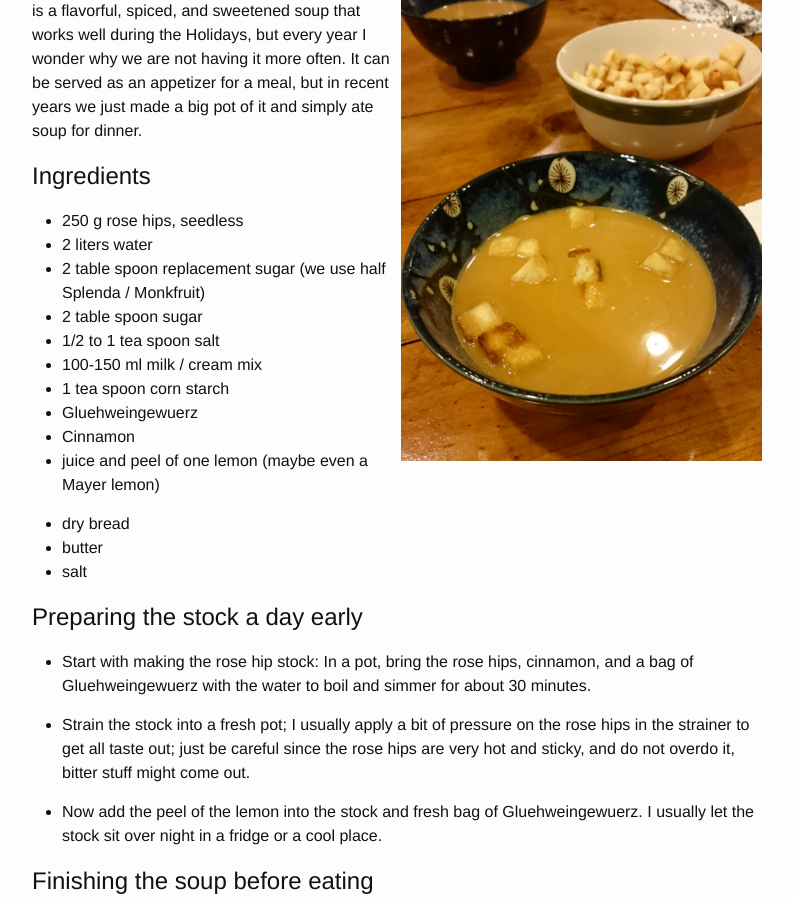
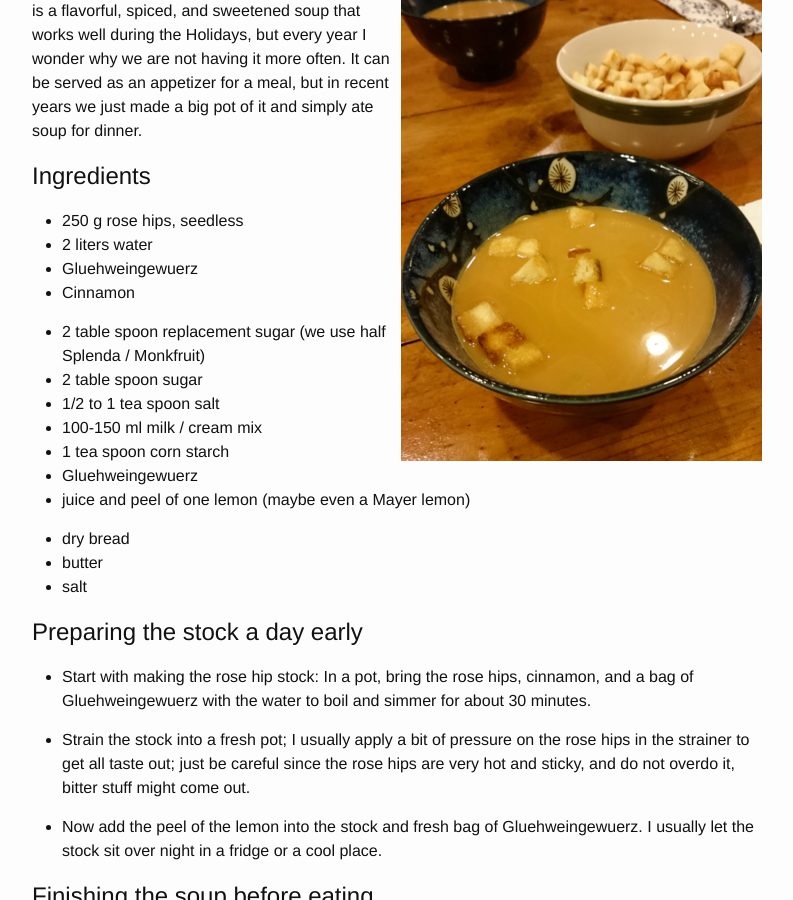
Before and after one commit to drhaz/drhaz.github.io, a Jekyll site: the page built from _posts/2019-12-16-RoseHipSoup.md, in a window 1280 px wide and 900 px high, scrolled down 326 px. Shown: the whole window, without its empty margins (238-1031 px from the left). Built offline with Jekyll 4.4.1, drawn with Linux system fonts in a browser that asks for light colours.

Commit message:
change order of ingrdients

```diff
--- a/_posts/2019-12-16-RoseHipSoup.md
+++ b/_posts/2019-12-16-RoseHipSoup.md
@@ -15,13 +15,15 @@ Ingredients
 
  * 250 g rose hips, seedless
  * 2 liters water
+ * Gluehweingewuerz
+ * Cinnamon
+
  * 2 table spoon replacement sugar (we use half Splenda / Monkfruit)
  * 2 table spoon sugar
  * 1/2 to 1 tea spoon salt
  * 100-150 ml milk / cream mix
  * 1 tea spoon corn starch
  * Gluehweingewuerz
- * Cinnamon
  * juice and peel of one lemon (maybe even a Mayer lemon)
 
  * dry bread
```
